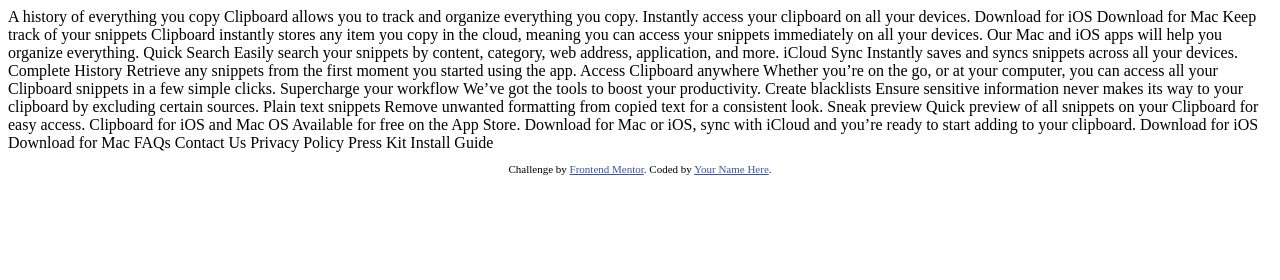
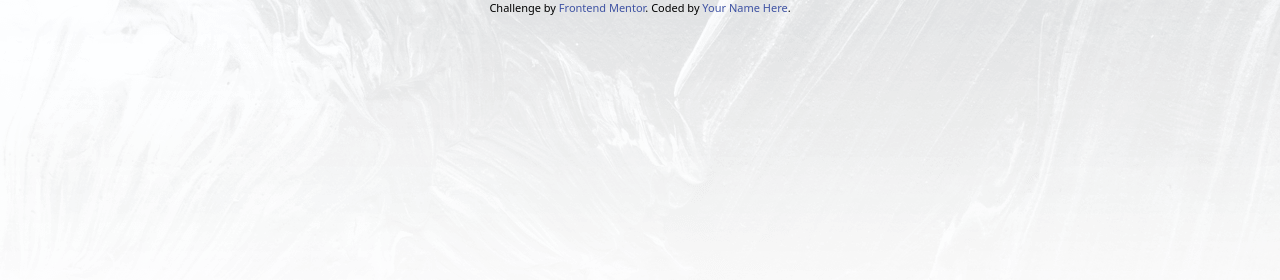
Before and after one commit to ZelunGlenn/Frontend-Projects, a website: page clipboard-landing-page-master/index.html in a window 1280 px wide. Drawn offline with Linux system fonts and the light colour scheme.

Commit message:
set up the background image on hero section

```diff
--- a/clipboard-landing-page-master/index.html
+++ b/clipboard-landing-page-master/index.html
@@ -5,6 +5,7 @@
   <meta name="viewport" content="width=device-width, initial-scale=1.0"> <!-- displays site properly based on user's device -->
 
   <link rel="icon" type="image/png" sizes="32x32" href="./images/favicon-32x32.png">
+  <link href="./output.css" rel="stylesheet">
 
   <title>Frontend Mentor | Clipboard landing page</title>
 
@@ -14,68 +15,11 @@
     .attribution a { color: hsl(228, 45%, 44%); }
   </style>
 </head>
-<body>
+<body class="bg-header-mobile sm:bg-header-desktop bg-no-repeat">
+  <header>
 
-  A history of everything you copy
+  </header>
 
-  Clipboard allows you to track and organize everything you
-  copy. Instantly access your clipboard on all your devices.
-
-  Download for iOS
-  Download for Mac
-
-  Keep track of your snippets
-
-  Clipboard instantly stores any item you copy in the cloud,
-  meaning you can access your snippets immediately on all your
-  devices. Our Mac and iOS apps will help you organize everything.
-
-  Quick Search
-
-  Easily search your snippets by content, category, web address, application, and more.
-
-  iCloud Sync
-
-  Instantly saves and syncs snippets across all your devices.
-
-  Complete History
-
-  Retrieve any snippets from the first moment you started using the app.
-
-  Access Clipboard anywhere
-
-  Whether you’re on the go, or at your computer, you can access all your Clipboard
-  snippets in a few simple clicks.
-
-  Supercharge your workflow
-
-  We’ve got the tools to boost your productivity.
-
-  Create blacklists
-
-  Ensure sensitive information never makes its way to your clipboard by excluding certain sources.
-
-  Plain text snippets
-
-  Remove unwanted formatting from copied text for a consistent look.
-
-  Sneak preview
-
-  Quick preview of all snippets on your Clipboard for easy access.
-
-  Clipboard for iOS and Mac OS
-
-  Available for free on the App Store. Download for Mac or iOS, sync with iCloud
-  and you’re ready to start adding to your clipboard.
-
-  Download for iOS
-  Download for Mac
-
-  FAQs
-  Contact Us
-  Privacy Policy
-  Press Kit
-  Install Guide
 
   <footer>
     <p class="attribution">
--- /dev/null
+++ b/clipboard-landing-page-master/input.css
@@ -0,0 +1,3 @@
+@tailwind base;
+@tailwind components;
+@tailwind utilities;
--- /dev/null
+++ b/clipboard-landing-page-master/package.json
@@ -0,0 +1,5 @@
+{
+  "devDependencies": {
+    "tailwindcss": "^3.4.4"
+  }
+}
--- /dev/null
+++ b/clipboard-landing-page-master/tailwind.config.js
@@ -0,0 +1,16 @@
+/** @type {import('tailwindcss').Config} */
+module.exports = {
+  content: ["./src/**/*.{html,js}", "*.{html,js}"],
+  theme: {
+    extend: {
+      screens: {
+        "sm": "375px",
+      },
+      backgroundImage: {
+        "header-desktop": "url('./images/bg-header-desktop.png')",
+        "header-mobile": "url('./images/bg-header-mobile.png')"
+      }
+    },
+  },
+  plugins: [],
+}
```
Also changed, not shown: clipboard-landing-page-master/output.css (added), 1 other file.
